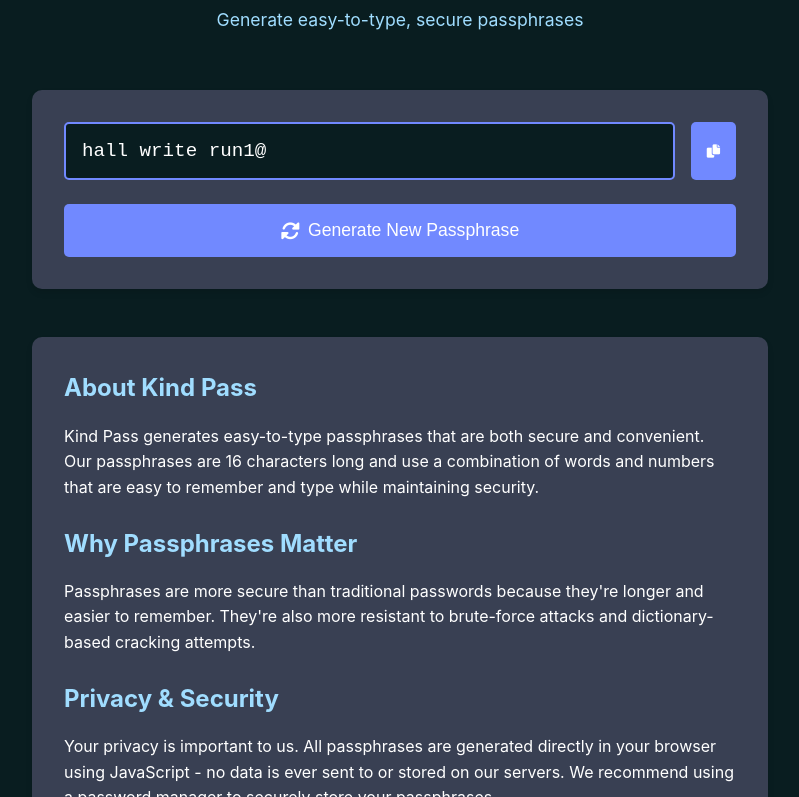
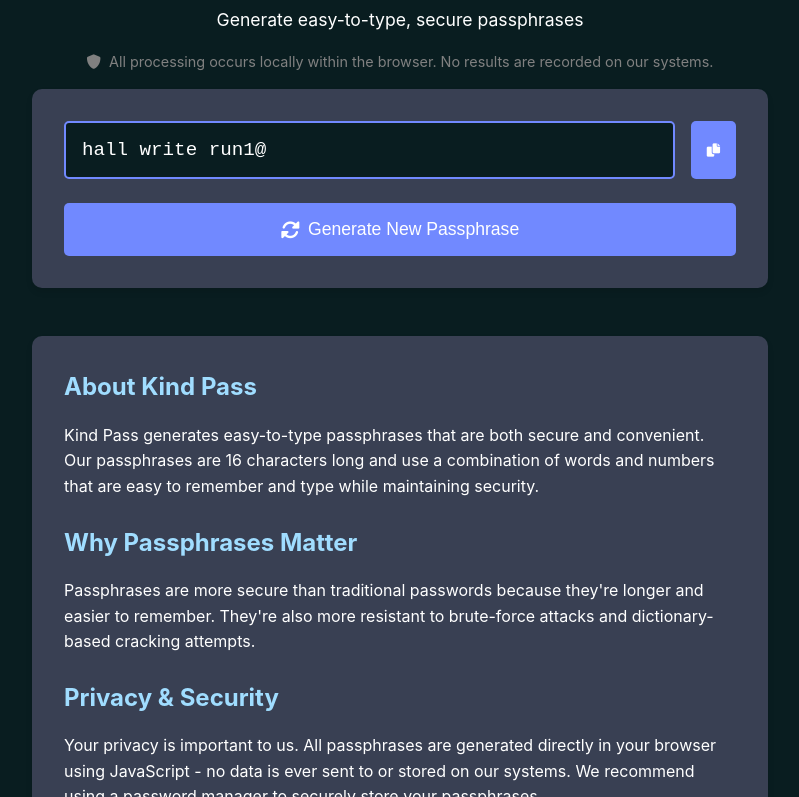
Before and after one commit to Good-Heart-Technology/Kind-Pass, a plain HTML site: page index.html in a window 1280 px wide. Shown: the part 93-890 px from the top of the page, without its empty margins (240-1039 px from the left). Drawn offline with Linux system fonts and the light colour scheme.

Commit message:
UI fixes

```diff
--- a/index.html
+++ b/index.html
@@ -14,6 +14,11 @@
             <h1>Kind Pass</h1>
             <p class="subtitle">Generate easy-to-type, secure passphrases</p>
         </header>
+
+        <div class="privacy-notice">
+            <i class="fas fa-shield-alt"></i>
+            <span>All processing occurs locally within the browser. No results are recorded on our systems.</span>
+        </div>
 
         <main>
             <section class="generator-section">
@@ -36,7 +41,7 @@
                 <p>Passphrases are more secure than traditional passwords because they're longer and easier to remember. They're also more resistant to brute-force attacks and dictionary-based cracking attempts.</p>
 
                 <h2>Privacy & Security</h2>
-                <p>Your privacy is important to us. All passphrases are generated directly in your browser using JavaScript - no data is ever sent to or stored on our servers. We recommend using a password manager to securely store your passphrases.</p>
+                <p>Your privacy is important to us. All passphrases are generated directly in your browser using JavaScript - no data is ever sent to or stored on our systems. We recommend using a password manager to securely store your passphrases.</p>
 
                 <h2>Additional Security Tips</h2>
                 <p>While strong passphrases are important, they're just one part of good security practices. We strongly recommend using Multi-Factor Authentication (MFA) whenever possible. <a href="https://www.cisa.gov/resources-tools/resources/multi-factor-authentication-mfa" target="_blank" rel="noopener noreferrer">Learn more about MFA from CISA</a>.</p>
--- a/styles.css
+++ b/styles.css
@@ -36,17 +36,34 @@ body {
 /* Header styles */
 header {
     text-align: center;
-    margin-bottom: 2rem;
+    margin-bottom: 0.5rem;
 }
 
 h1, h2, h3, h4, h5, h6 {
-    color: var(--title-color);
+    color: var(--text-color);
     margin-bottom: 1rem;
 }
 
 .subtitle {
-    color: var(--title-color);
+    color: var(--text-color);
     font-size: 1.1rem;
+    margin-bottom: 0.5rem;
+}
+
+.privacy-notice {
+    display: flex;
+    align-items: center;
+    justify-content: center;
+    gap: 0.5rem;
+    color: #808080;
+    font-size: 0.9rem;
+    margin-bottom: 1rem;
+    padding: 0 1rem;
+    text-align: center;
+}
+
+.privacy-notice i {
+    color: #808080;
 }
 
 /* Generator section styles */
```
